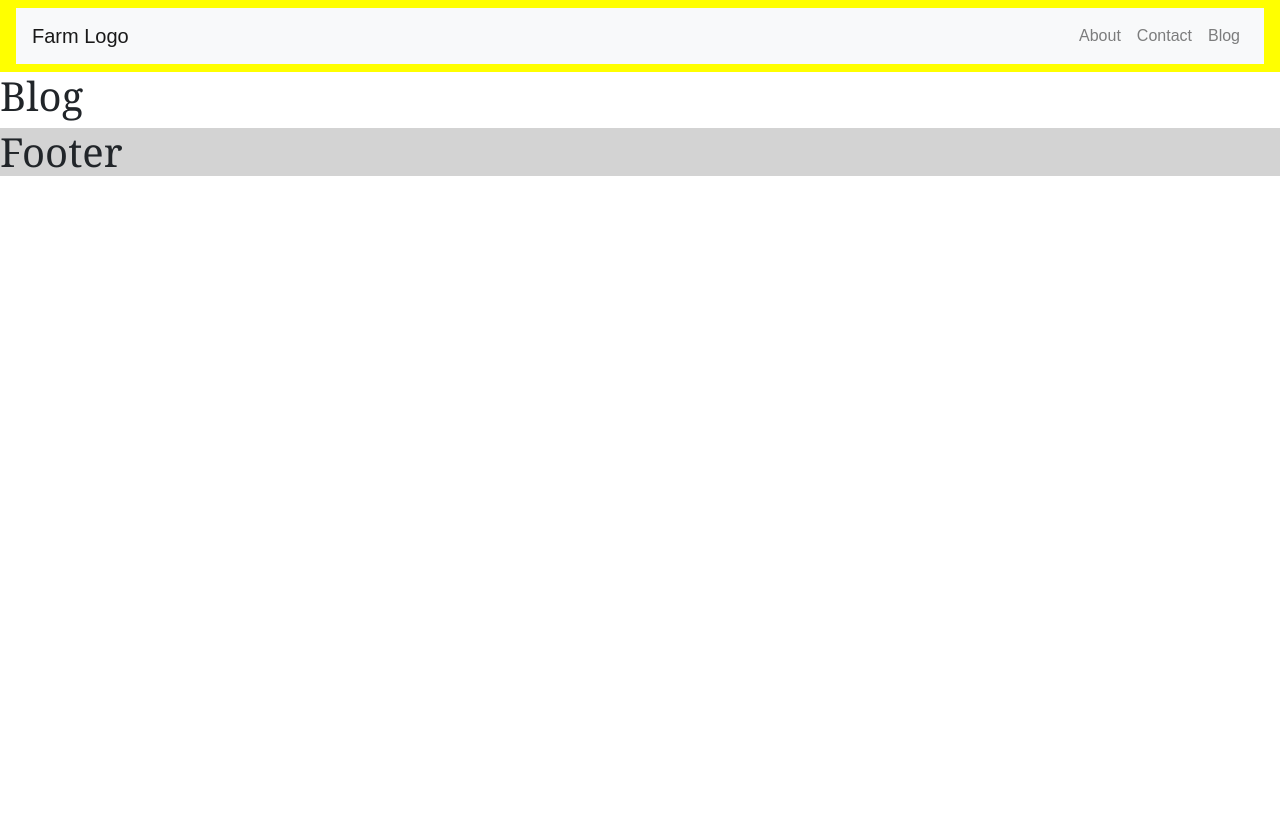
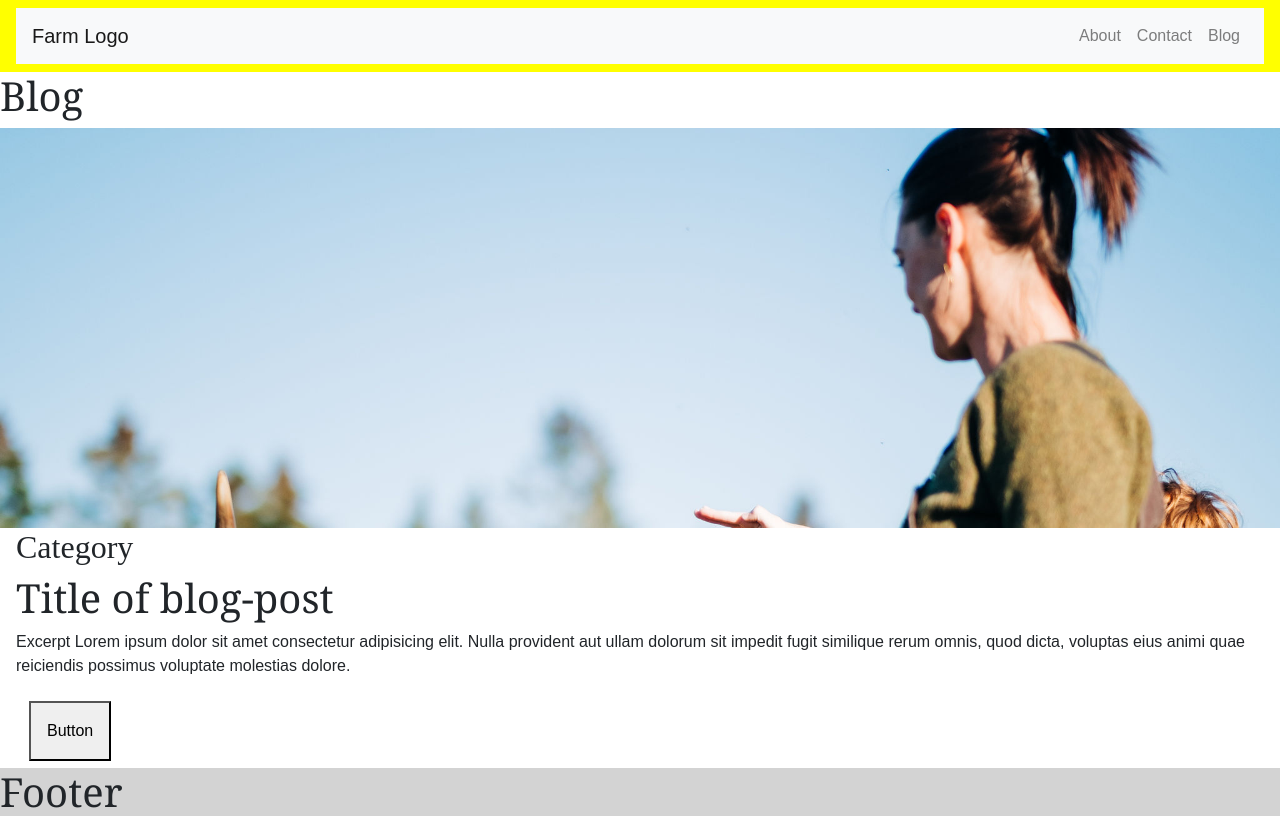
Before and after one commit to skyrocketideas/robertsons-farm, a React (Create React App) app: page /blog in a window 1280 px wide. Before the commit the page ends 800 px from the top, so only its background shows below. Built offline with nearby package versions, Linux system fonts and the light colour scheme; a web font is replaced by a local one.

Commit message:
feature: add article template to blog page

```diff
--- a/src/App.css
+++ b/src/App.css
@@ -37,7 +37,7 @@ body {
 }
 
 /* article styles */
-.article__feat-img {
+.blog-post__feat-img {
 	background-size: cover;
 	background-repeat: no-repeat;
 	background-position: top left;
@@ -45,6 +45,6 @@ body {
 	width: 100%;
 	height: 50vh;
 }
-.article__text-wrapper {
+.blog-post__text-wrapper {
 	margin: 0 var(--margin);
 }
--- a/src/pages/Blog.js
+++ b/src/pages/Blog.js
@@ -1,10 +1,25 @@
 import React from "react";
+import Button from "../components/Button";
 import "../App.css";
 
 function Blog() {
 	return (
 		<div>
 			<h1>Blog</h1>
+			<article className="blog-post">
+				<div className="blog-post__feat-img"></div>
+				<div className="blog-post__text-wrapper">
+					<h2 className="blog-post__category">Category</h2>
+					<h1 className="blog-post__title">Title of blog-post</h1>
+					<p className="blog-post__excerpt">
+						Excerpt Lorem ipsum dolor sit amet consectetur adipisicing elit.
+						Nulla provident aut ullam dolorum sit impedit fugit similique rerum
+						omnis, quod dicta, voluptas eius animi quae reiciendis possimus
+						voluptate molestias dolore.
+					</p>
+					<Button />
+				</div>
+			</article>
 		</div>
 	);
 }
```
Also changed, not shown: src/components/Header.js (+1 -14 lines), 1 other file (tests, documents, lock files or other folders).
